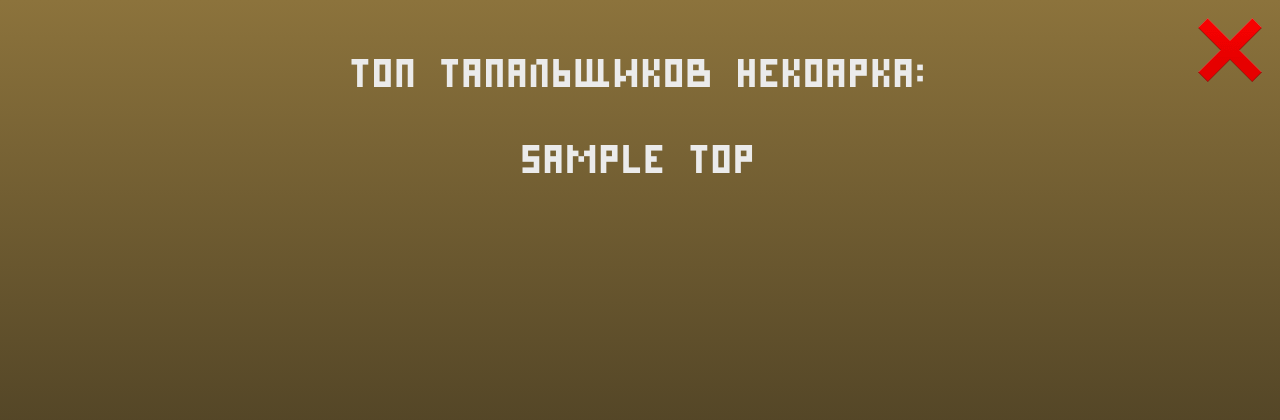
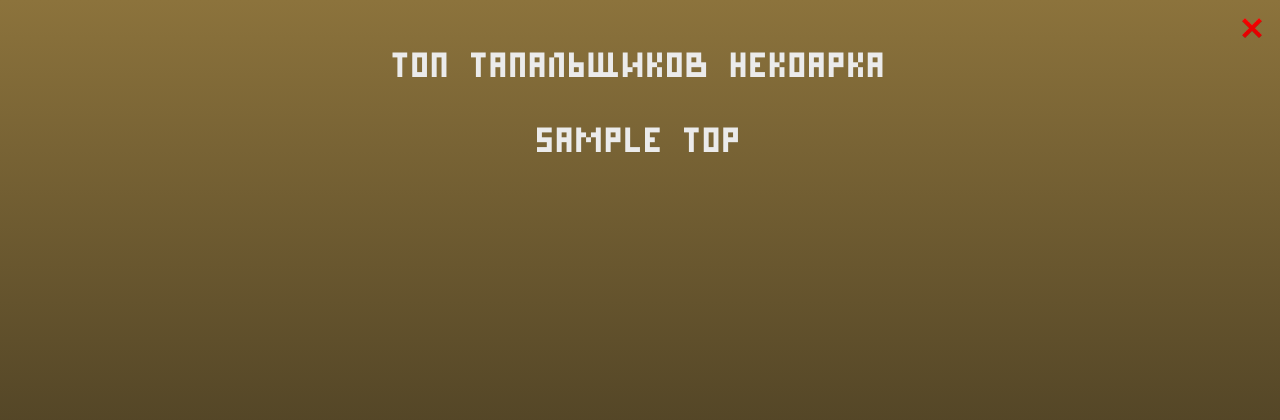
Before and after one commit to mackaronina/render-nekocringebot, a Flask app: template templates/top.html in a window 1280 px wide. Shown: the top 420 px of the page. Run offline with Flask 3, Linux system fonts and the light colour scheme; the template is opened without the code that fills it: most values are stand-ins (such as "Sample title", 1, 10 or a date in 2020); some libraries are stand-ins or nearby versions.

Commit message:
Add files via upload

```diff
--- a/templates/top.html
+++ b/templates/top.html
@@ -26,13 +26,13 @@
    			justify-content: center;
    			align-items: center;
     		flex-direction: column;
-    		font-size: 40px;
+    		font-size: 35px;
    			text-align: center;
    		}
    		table, th, td {
-   			border-spacing: 30px 20px;
+   			border-spacing: 25px 15px;
    			border: 0px;
-   			font-size: 30px;
+   			font-size: 25px;
    			text-align: start;
    		}
 		#contr {
@@ -47,10 +47,10 @@
 </head>
 <body>
 	<div id="contr">
-		<img id="trophy" src="{{ url_for('static',filename='close.png') }}" alt="loading...">
+		<img id="trophy" src="{{ url_for('static',filename='close.png') }}" width="20" height="20" alt="loading...">
 	</div>
 	<div id="all">
-		<p>Топ тапальщиков некоарка:</p>
+		<p>Топ тапальщиков некоарка</p>
 		{{top|safe}}
 	</div>
 </body>
```
